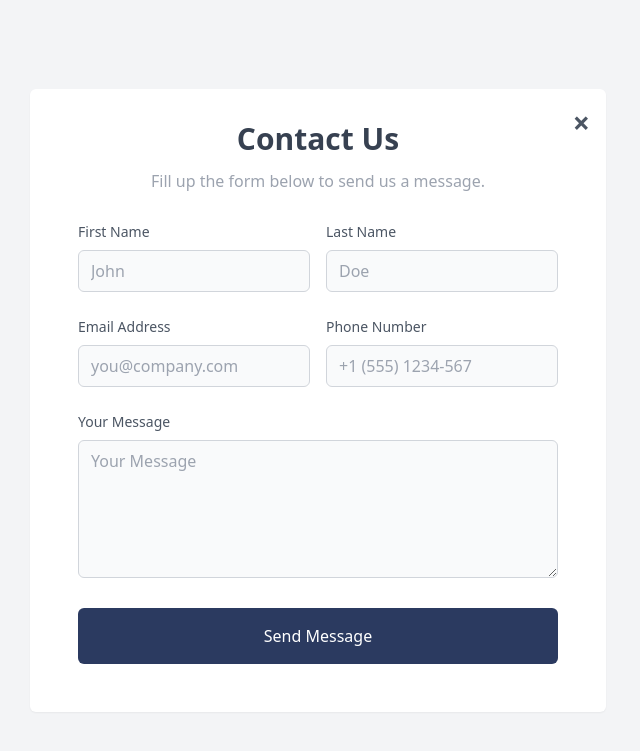
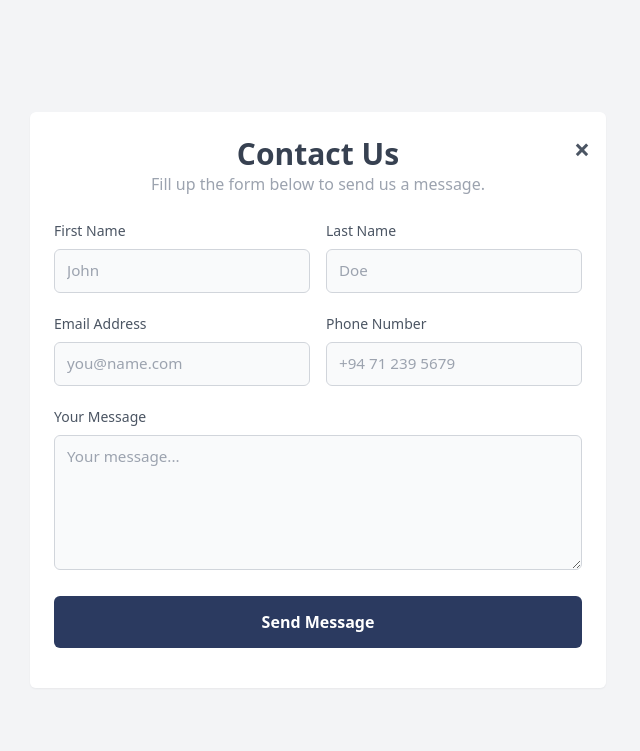
Before and after one commit to sakna1/medi_flow, a Flask app: page /patient/contact in a window 1280 px wide. Shown: the top 751 px of the page, without its empty margins (322-962 px from the left). Run offline with Flask 3, Linux system fonts and the light colour scheme; some libraries are stand-ins or nearby versions.

Commit message:
feat: enhance authentication and UI templates
- Updated auth routes
- Improved static styles and JS files
- Modified index and login pages
- Updated admin and patient templates (profile, contact, dashboard)

```diff
--- a/app/auth/routes.py
+++ b/app/auth/routes.py
@@ -55,7 +55,7 @@ def forgot_password():
             patient.password_hash = hashed_password
             db.session.commit()
             flash("Password changed successfully.", "success")
-            return redirect(url_for('auth.login'))
+            return redirect(url_for('patient.user_login'))
 
         elif user:
             user.password_hash = hashed_password
--- a/app/static/css/contact.css
+++ b/app/static/css/contact.css
@@ -1,67 +1,98 @@
 /* contact.css */
 
-/* Optional container override if needed */
+/* Form wrapper */
 .form-wrapper {
   background-color: rgba(255, 255, 255, 0.95);
   backdrop-filter: blur(5px);
+  position: relative;
 }
 
-/* Shared label style */
+/* Label */
 .label {
   display: block;
   margin-bottom: 0.5rem;
   font-size: 0.875rem;
-  color: #4b5563; /* text-gray-600 */
+  font-weight: 500;
+  color: #4b5563; /* gray-600 */
 }
 
-/* Shared input/textarea style */
+/* Input & textarea */
 .input {
   width: 100%;
-  padding: 0.5rem 0.75rem;
-  border: 1px solid #d1d5db; /* border-gray-300 */
+  padding: 0.6rem 0.75rem;
+  border: 1px solid #d1d5db;
   border-radius: 0.375rem;
-  background-color: #f9fafb; /* bg-gray-50 */
-  color: #111827; /* text-gray-900 */
-  font-size: 1rem;
-  transition: all 0.3s ease;
+  background-color: #f9fafb;
+  color: #111827;
+  font-size: 0.95rem;
+  transition: border-color 0.25s ease, box-shadow 0.25s ease, background 0.25s ease;
+}
+
+.input::placeholder {
+  color: #9ca3af;
 }
 
 .input:focus {
   outline: none;
-  border-color: #6366f1; /* indigo-500 */
-  background-color: #fff;
-  box-shadow: 0 0 0 3px rgba(99, 102, 241, 0.2); /* focus:ring */
+  border-color: #6366f1;
+  background-color: #ffffff;
+  box-shadow: 0 0 0 3px rgba(99, 102, 241, 0.25);
 }
 
-/* Submit Button */
+/* Submit button */
 .submit-button {
   width: 100%;
-  padding: 1rem;
-  background-color: #2b3a60; /* indigo-500 */
-  color: white;
+  padding: 0.9rem;
+  background-color: #2b3a60;
+  color: #ffffff;
   border: none;
   border-radius: 0.375rem;
   font-size: 1rem;
-  font-weight: 500;
+  font-weight: 600;
   cursor: pointer;
-  transition: background 0.3s ease;
+  transition: background-color 0.25s ease, transform 0.15s ease;
 }
 
 .submit-button:hover {
-  background-color: #2b3a60; /* indigo-600 */
+  background-color: #1f2a47;
+  transform: translateY(-1px);
 }
 
+.submit-button:active {
+  transform: translateY(0);
+}
+
+/* Close button */
 .close-btn {
   position: absolute;
   top: 1rem;
   right: 1rem;
-  color: #4b5563; /* gray-600 */
-  font-size: 1.75rem; /* ~28px */
+  font-size: 1.75rem;
   font-weight: bold;
+  color: #4b5563;
   text-decoration: none;
-  transition: color 0.3s ease;
+  transition: color 0.2s ease;
 }
 
 .close-btn:hover {
-  color: #dc2626; /* red-600 */
+  color: #dc2626;
 }
+
+/* Dark mode */
+.dark .form-wrapper {
+  background-color: rgba(17, 24, 39, 0.95);
+}
+
+.dark .label {
+  color: #e5e7eb;
+}
+
+.dark .input {
+  background-color: #1f2937;
+  border-color: #374151;
+  color: #f9fafb;
+}
+
+.dark .input::placeholder {
+  color: #9ca3af;
+}
--- a/app/templates/admin/editprofile.html
+++ b/app/templates/admin/editprofile.html
@@ -133,5 +133,6 @@
   <!-- Scripts -->
   <script src="{{ url_for('static', filename='js/script.js') }}"></script>
   <script src="{{ url_for('static', filename='js/admin_search.js') }}"></script>
+  <script src="{{ url_for('static', filename='js/adminprofile.js') }}"></script>
 </body>
 </html>
--- a/app/templates/index.html
+++ b/app/templates/index.html
@@ -24,7 +24,6 @@
     <div class="collapse navbar-collapse justify-content-end" id="navbarNav">
       <ul class="navbar-nav">
         <li class="nav-item"><a class="nav-link active" href="#">Home</a></li>
-         <li class="nav-item"><a class="nav-link" href="{{ url_for('patient.contact')}}">Contact</a></li>
         <li class="nav-item"><a class="nav-link" href="{{ url_for('auth.login')}}">User Login</a></li>
         <li class="nav-item"><a class="nav-link" href="{{ url_for('patient.user_login') }}">Patient Login</a></li>
       </ul>
--- a/app/templates/login.html
+++ b/app/templates/login.html
@@ -23,7 +23,7 @@
         <input type="text" id="username" name="username" required placeholder="Username">
         <input type="password" id="password" name="password" required placeholder="Password">
         <div class="forgot-password">
-          <a href="{{ url_for('auth.forgot_password') }}">Forgot Password?</a>
+          <a href="{{ url_for('auth.forgot_password') }}">Forgot/Reset Password?</a>
         </div>
         <button type="submit">Login</button>
       </form>
--- a/app/templates/patient/contact.html
+++ b/app/templates/patient/contact.html
@@ -4,73 +4,94 @@
   <meta charset="UTF-8" />
   <meta name="viewport" content="width=device-width, initial-scale=1.0" />
   <title>Contact Us</title>
+
+  <!-- Custom CSS -->
   <link rel="stylesheet" href="{{ url_for('static', filename='css/contact.css') }}">
+
   <!-- Tailwind CDN -->
   <script src="https://cdn.tailwindcss.com"></script>
 </head>
+
 <body class="bg-gray-100 dark:bg-gray-900">
 
   <div class="flex items-center min-h-screen">
-    <div class="container mx-auto">
-      <div class="form-wrapper relative max-w-xl mx-auto my-10 bg-white p-5 rounded-md shadow-sm">
+    <div class="container mx-auto px-4">
+
+      <div class="form-wrapper max-w-xl mx-auto my-10 p-6 rounded-md shadow-sm">
 
         <!-- Close Button -->
-        <a href="{{ url_for('patient.dashboard')}}"
-           class="absolute top-4 right-4 text-gray-600 hover:text-red-600 text-3xl font-bold cursor-pointer"
-           title="Close & Go Home">&times;</a>
+        <a href="{{ url_for('patient.dashboard') }}"
+           class="close-btn"
+           title="Close & Go Home">
+          &times;
+        </a>
 
-        <div class="text-center">
-          <h1 class="form-title my-3 text-3xl font-semibold text-gray-700 dark:text-gray-200">
+        <!-- Header -->
+        <div class="text-center mb-6">
+          <h1 class="form-title text-3xl font-semibold text-gray-700 dark:text-gray-200">
             Contact Us
           </h1>
           <p class="text-gray-400 dark:text-gray-400">
             Fill up the form below to send us a message.
           </p>
         </div>
-        <div class="m-7">
+
+        <!-- Form -->
         <form action="https://api.web3forms.com/submit" method="POST" id="form">
-            <input type="hidden" name="access_key" value="252cde03-de20-4dae-bda6-a87bfe16d542" />
-            <input type="hidden" name="subject" value="New Submission from Web3Forms" />
-            <input type="checkbox" name="botcheck" style="display: none;" />
 
-            <div class="flex flex-wrap mb-6 -mx-2">
+          <input type="hidden" name="access_key" value="252cde03-de20-4dae-bda6-a87bfe16d542">
+          <input type="hidden" name="subject" value="New Feedback">
+          <input type="checkbox" name="botcheck" class="hidden">
+
+          <!-- Name -->
+          <div class="flex flex-wrap mb-5 -mx-2">
             <div class="w-full md:w-1/2 px-2 mb-4 md:mb-0">
-                <label for="fname" class="label">First Name</label>
-                <input type="text" name="name" id="first_name" placeholder="John" required class="input" />
+              <label class="label" for="first_name">First Name</label>
+              <input class="input" type="text" id="first_name" name="name" placeholder="John" required>
             </div>
+
             <div class="w-full md:w-1/2 px-2">
-                <label for="lname" class="label">Last Name</label>
-                <input type="text" name="last_name" id="lname" placeholder="Doe" required class="input" />
+              <label class="label" for="last_name">Last Name</label>
+              <input class="input" type="text" id="last_name" name="last_name" placeholder="Doe" required>
             </div>
           </div>
 
-            <div class="flex flex-wrap mb-6 -mx-2">
+          <!-- Contact -->
+          <div class="flex flex-wrap mb-5 -mx-2">
             <div class="w-full md:w-1/2 px-2 mb-4 md:mb-0">
-                <label for="email" class="label">Email Address</label>
-                <input type="email" name="email" id="email" placeholder="you@company.com" required class="input" />
+              <label class="label" for="email">Email Address</label>
+              <input class="input" type="email" id="email" name="email" placeholder="you@name.com" required>
             </div>
+
             <div class="w-full md:w-1/2 px-2">
-                <label for="phone" class="label">Phone Number</label>
-                <input type="text" name="phone" id="phone" placeholder="+1 (555) 1234-567" required class="input" />
+              <label class="label" for="phone">Phone Number</label>
+              <input class="input" type="text" id="phone" name="phone" placeholder="+94 71 239 5679" required>
             </div>
           </div>
 
-            <div class="mb-6">
-              <label for="message" class="label">Your Message</label>
-              <textarea rows="5" name="message" id="message" placeholder="Your Message" required class="input"></textarea>
+          <!-- Message -->
+          <div class="mb-5">
+            <label class="label" for="message">Your Message</label>
+            <textarea class="input" rows="5" id="message" name="message" placeholder="Your message..." required></textarea>
           </div>
 
-            <div class="mb-6">
+          <!-- Submit -->
+          <div class="mb-4">
             <button type="submit" class="submit-button">
               Send Message
             </button>
           </div>
-            <p class="text-base text-center text-gray-400" id="result"></p>
+
+          <p id="result" class="text-center text-sm text-gray-400"></p>
+
         </form>
+
       </div>
     </div>
   </div>
-  </div>
+
+  <!-- JS -->
   <script src="{{ url_for('static', filename='js/contact.js') }}"></script>
+
 </body>
 </html>
--- a/app/templates/patient/dashboard.html
+++ b/app/templates/patient/dashboard.html
@@ -82,7 +82,7 @@
         <div class="card-icon"><i class="bi bi-calendar-event"></i></div>
         <h3>Today's Appointment</h3>
         <div id="today-card">
-        <p><b>Doctor : </b> Dr. <span id="todayClinic">Loading...</span></p>
+        <p><b>Doctor : </b> <span id="todayClinic">Loading...</span></p>
         <p><b>Date:</b> <span id="todayDate">Loading...</span></p>
         <p><b>Time:</b> <span id="todayTime">Loading...</span></p>
         <p><b>Room No:</b> <span id="todayRoom">Loading...</span></p>
```
Also changed, not shown: app/static/js/doctorprofile.js (+18 -0 lines). Lines whose indentation alone changed are shown as unchanged.
